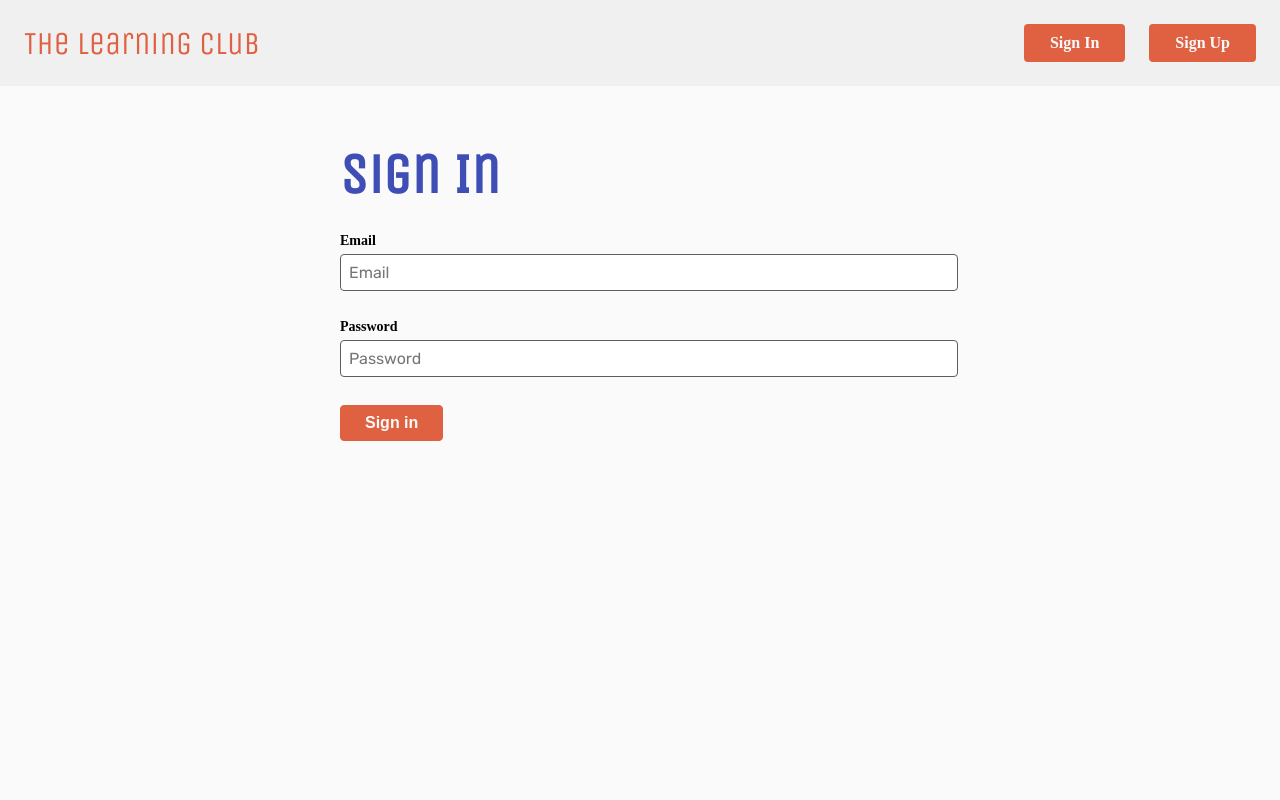
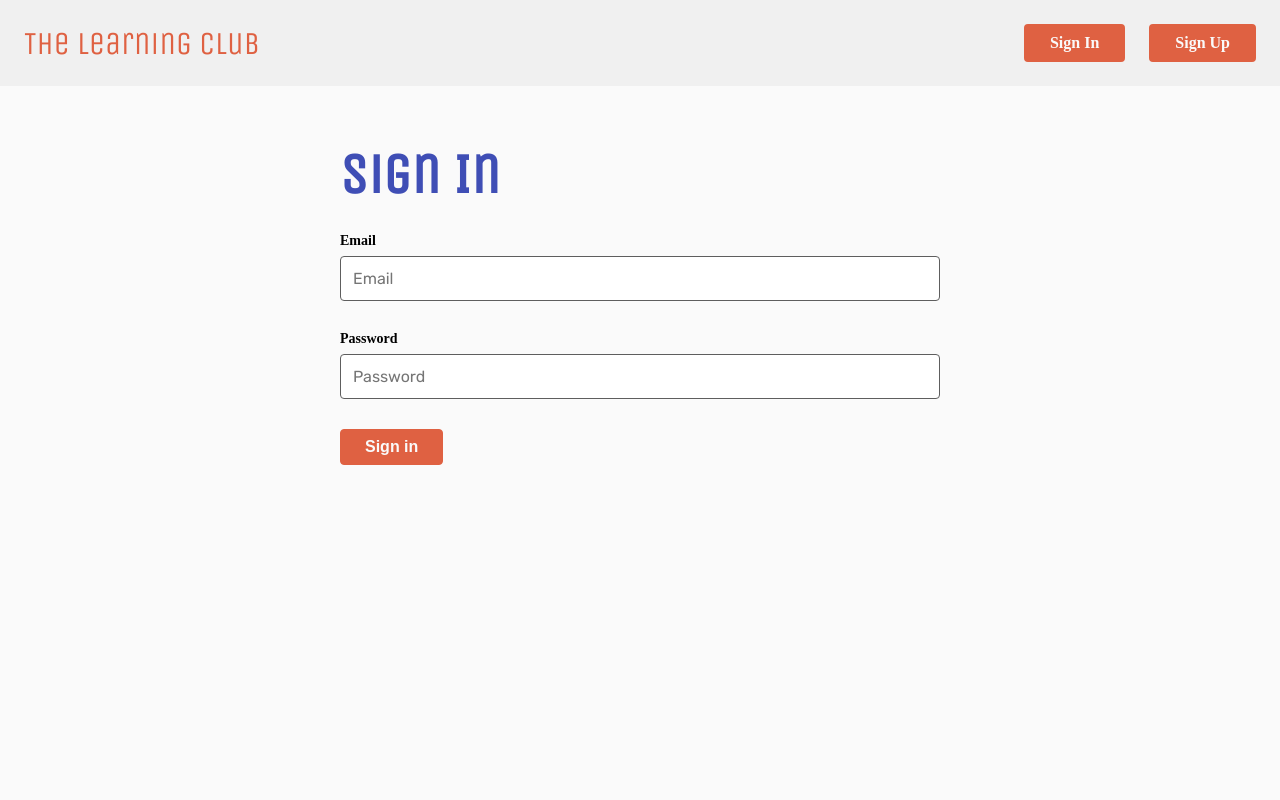
Before and after one commit to mirandajoy/miranda-neerhof-the-learning-club, a React (Vite) app: page /signin in a window 1280 px wide. Shown: the top 800 px of the page. Built offline with nearby package versions, Linux system fonts and the light colour scheme; no server answers.

Commit message:
update input field styles

```diff
--- a/src/components/InputField/InputField.jsx
+++ b/src/components/InputField/InputField.jsx
@@ -12,7 +12,7 @@ const InputField = ({ name, type, label, placeholder, value, errorMessage, onBlu
         placeholder={placeholder}
         onBlur={onBlur}
         onChange={onChange}
-        className={`body input__field ${errorMessage ? "input__field--error" : ""}`}
+        className={`body body--dark input__field ${errorMessage ? "input__field--error" : ""}`}
       />
       <span className="body input__error">{errorMessage}</span>
     </div>
--- a/src/components/InputField/InputField.scss
+++ b/src/components/InputField/InputField.scss
@@ -5,13 +5,13 @@
 .input {
   @include flex(flex-start);
   flex-direction: column;
-  gap: $space-micro;
+  gap: .375rem;
   width: 100%;
   &__field {
     border: $border-style;
     border-radius: $border-radius;
-    color: $color-primary-dark;
-    padding: $space-small;
+    box-sizing: border-box;
+    padding: 0.75rem;
     &--error {
       border: 2px solid $color-error;
     }
```
